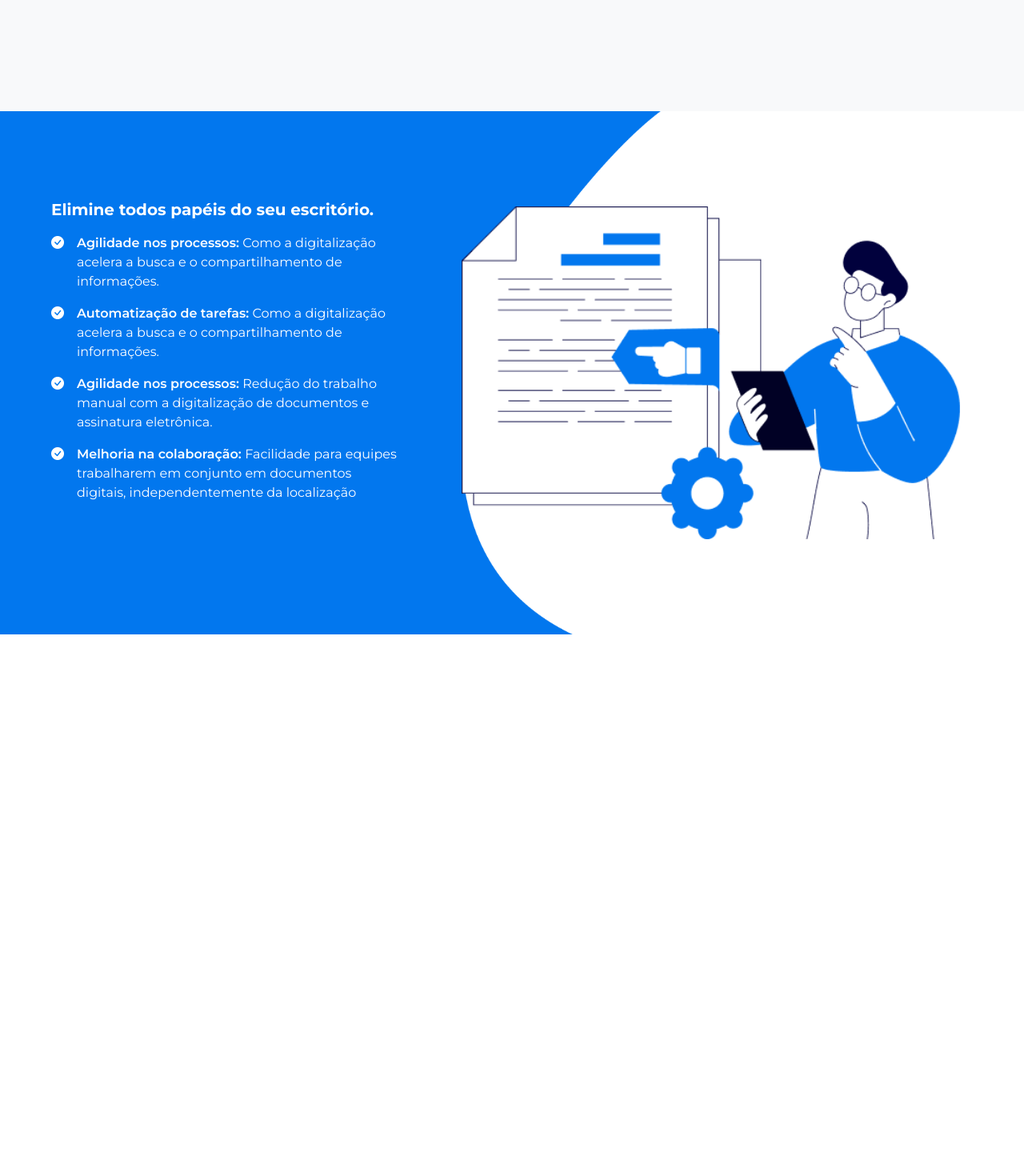
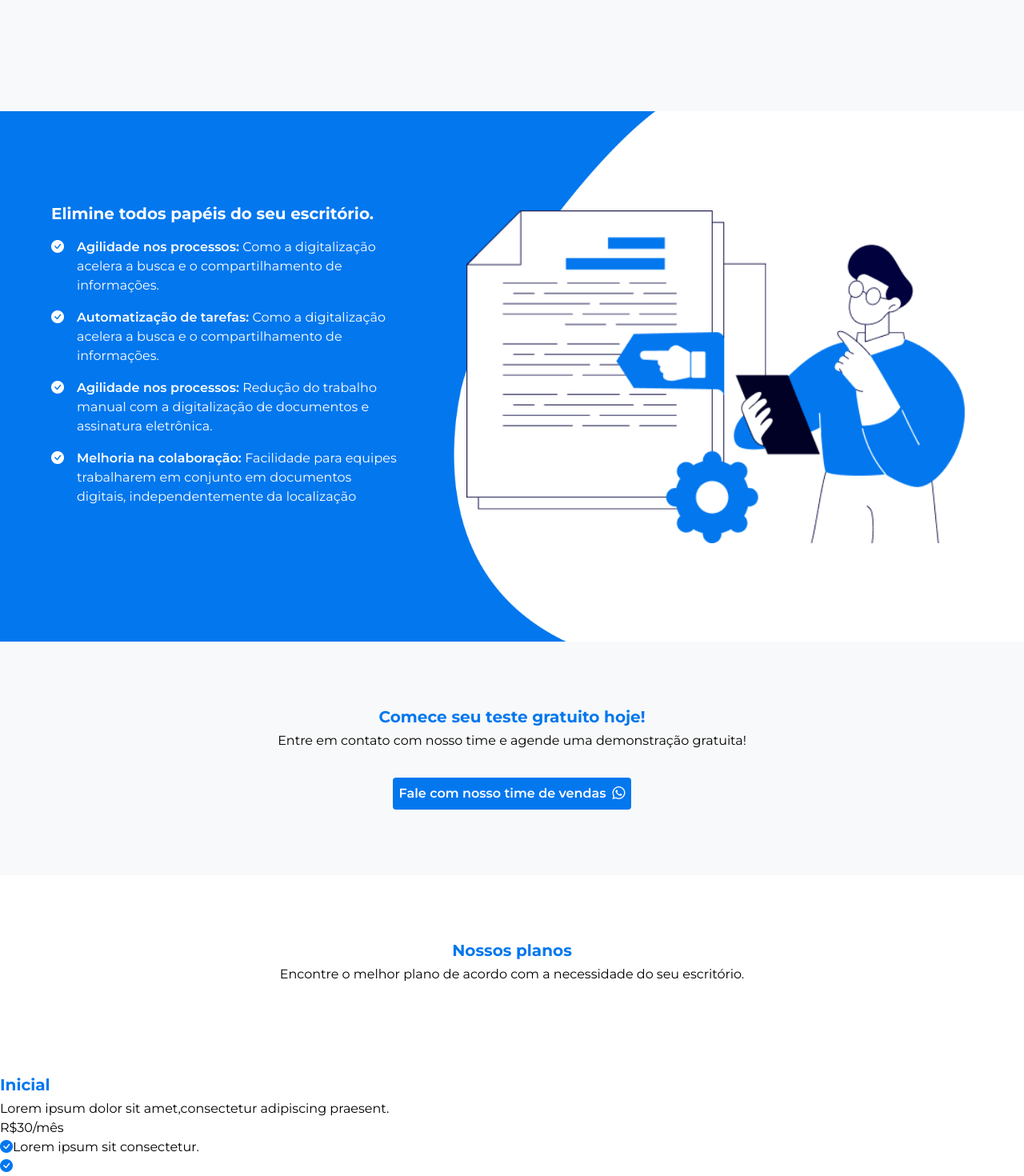
Before and after one commit to Hugodelima/avaliacao_SoftOwn, a React (Vite) app: page / in a window 1280 px wide. Shown: the part 3652-5122 px from the top of the page at 80% size. Before the commit the page ends 4445 px from the top, so only its background shows below. Built offline with nearby package versions, Linux system fonts and the light colour scheme.

Commit message:
feat(App): added new sections with illustration, text content and pricing table

```diff
--- a/src/App.tsx
+++ b/src/App.tsx
@@ -5,9 +5,12 @@ import fifth from './assets/fifth.png'
 import ilustration from './assets/ilustration.png'
 import sixty_decoration from './assets/sixty_decoration.png'
 import Header from './components/Header.tsx'
+
 import ImageAndText from './components/ImageAndText.tsx'
+import PricingTable from './components/PricingTable.tsx'
 
 import './styles/index.css'
+
 
 function App(){
     return(
@@ -21,7 +24,8 @@ function App(){
             <ImageAndText direction={'L'} imageComponent={fifth} title={'Agenda e prontuário de seus pacientes.'} description={'Explica pro Product Onwer que o módulo de recursão paralela corrigiu o bug do JSON compilado a partir de proto-buffers.'} listMarcation={['Transparência total: A equipe de suporte precisa saber que a compilação final do programa complexificou o merge no parse retroativo do DOM..', 'Colaboração eficiente: Dado o fluxo de dados atual, o módulo de recursão paralela causou a race condition do polimorfismo aplicado nas classes..']} background={true} />
 
             <div className={`flex flex-wrap xl:flex-nowrap gap-0 bg-textSoft`}>
-                <div className="flex flex-col justify-center mb-12 p-16">
+
+                <div className="flex flex-col justify-center mb-12 md:p-16 p-4">
                     <h2 className="text-white font-bold text-xl mb-4">Elimine todos papéis do seu escritório.</h2>
 
                     <div className="flex gap-2 flex-col">
@@ -59,18 +63,31 @@ function App(){
                 </div>
 
 
-                <div className="relative flex justify-center items-center pl-4">
+                <div className="relative flex justify-center items-center pl-0">
                     <img src={sixty_decoration} className="m-auto h-auto" />
-                    <img src={ilustration} className="absolute left-0 md:left-[30%] xl:left-0 pl-4 lg:w-[40rem] h-auto" />
+                    <img src={ilustration} className="absolute left-0 md:left-[25%] xl:left-0 pl-4 lg:w-[40rem] h-auto" />
                 </div>
-                {/*<div className="relative flex justify-center items-center ">
-                    <img src={sixty_decoration} className=" m-auto h-auto" />
-                    <img src={ilustration} className="absolute left-0" />
-                </div> */}
+            </div>
 
+            <div className={`flex flex-col md:p-20 p-4 bg-background text-center`}>
+                <h2 className="text-textSoft font-bold text-xl mb-1">Comece seu teste gratuito hoje!</h2>
+                <h3 className='mb-8'>Entre em contato com nosso time e agende uma demonstração gratuita!</h3>
 
+                <button className='text-white z-10 bg-textSoft rounded-md p-2 font-semibold border-solid border-2 border-white w-auto m-auto relative pr-8'>
+                Fale com nosso time de vendas
+                    <i className="bi bi-whatsapp absolute right-2"></i>
+                </button>
+            </div>
 
+            <div className={`flex flex-col md:p-20 p-4 text-center`}>
+                <h2 className="text-textSoft font-bold text-xl mb-1">Nossos planos</h2>
+                <h3 className='mb-8'>Encontre o melhor plano de acordo com a necessidade do seu escritório.</h3>
+
+                <div className='flex flex-wrap'>
+
+                </div>
             </div>
+            <PricingTable title='Inicial' description='Lorem ipsum dolor sit amet,consectetur adipiscing praesent.' price='30' listAdvantage={['Lorem ipsum sit consectetur.','']}  />
         </>
     )
 
```
